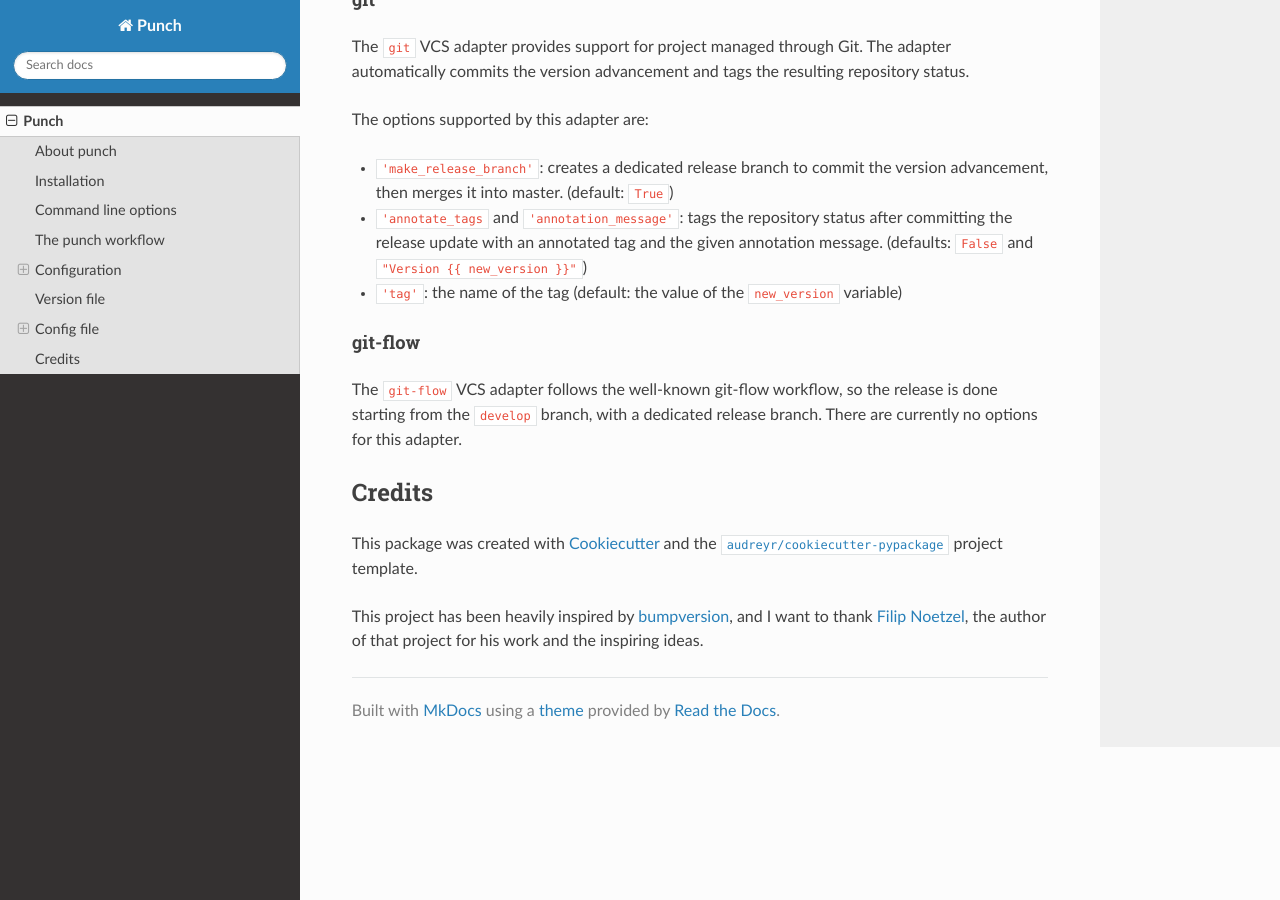
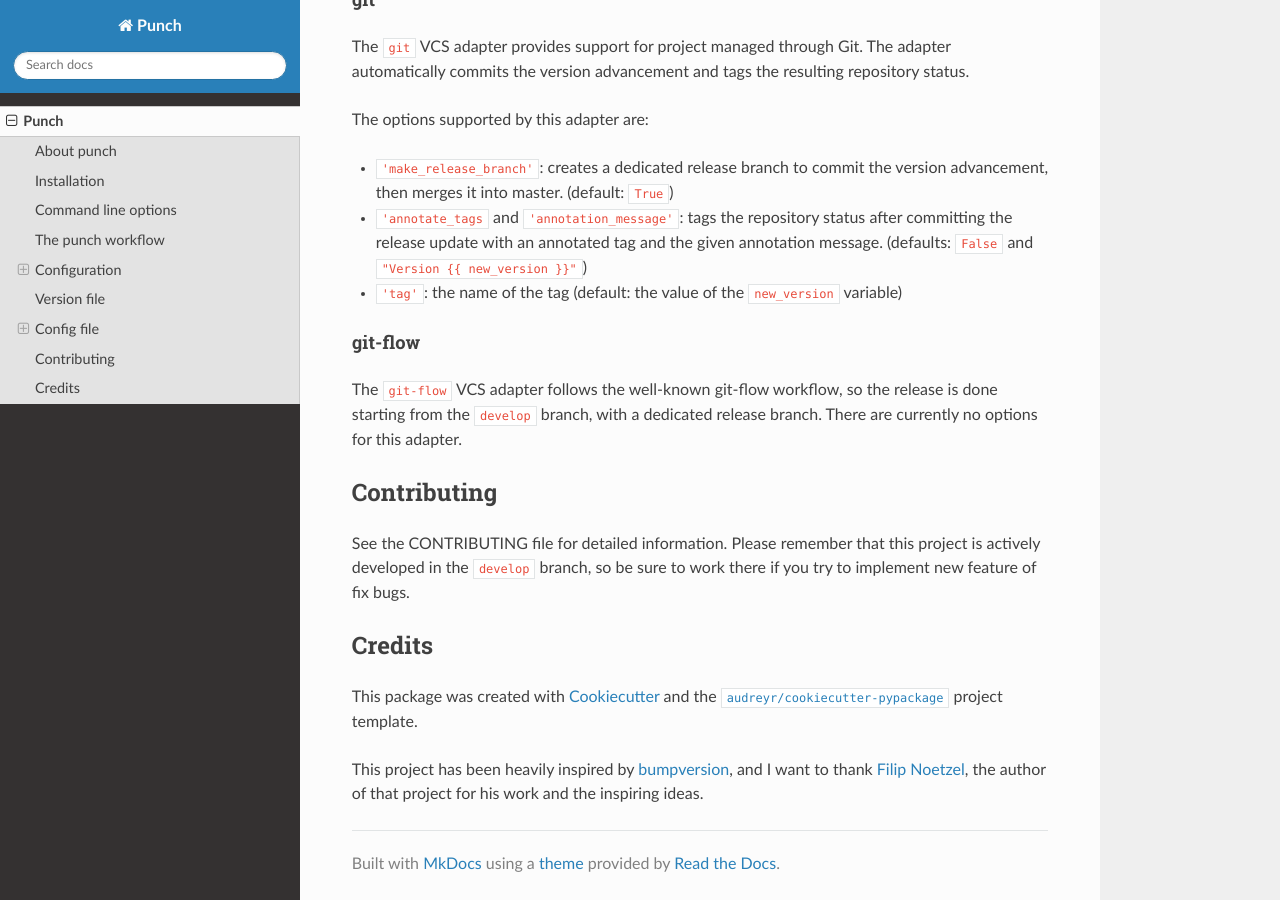
Before and after one commit to lgiordani/punch, an MkDocs documentation site: the page built from docs/index.md, in a window 1280 px wide and 900 px high, scrolled down 7394 px. Built offline with MkDocs 1.6.1, drawn with Linux system fonts in a browser that asks for light colours; nearby versions of some CDN libraries.

Commit message:
Added some gitflow-related information for contributors

```diff
--- a/docs/index.md
+++ b/docs/index.md
@@ -316,6 +316,10 @@ The options supported by this adapter are:
 
 The `git-flow` VCS adapter follows the well-known git-flow workflow, so the release is done starting from the `develop` branch, with a dedicated release branch. There are currently no options for this adapter.
 
+## Contributing
+
+See the CONTRIBUTING file for detailed information. Please remember that this project is actively developed in the `develop` branch, so be sure to work there if you try to implement new feature of fix bugs.
+
 ## Credits
 
 This package was created with [Cookiecutter](https://github.com/audreyr/cookiecutter) and the [`audreyr/cookiecutter-pypackage`](https://github.com/audreyr/cookiecutter-pypackage) project template.
```
Also changed, not shown: README.md (+4 -0 lines).
